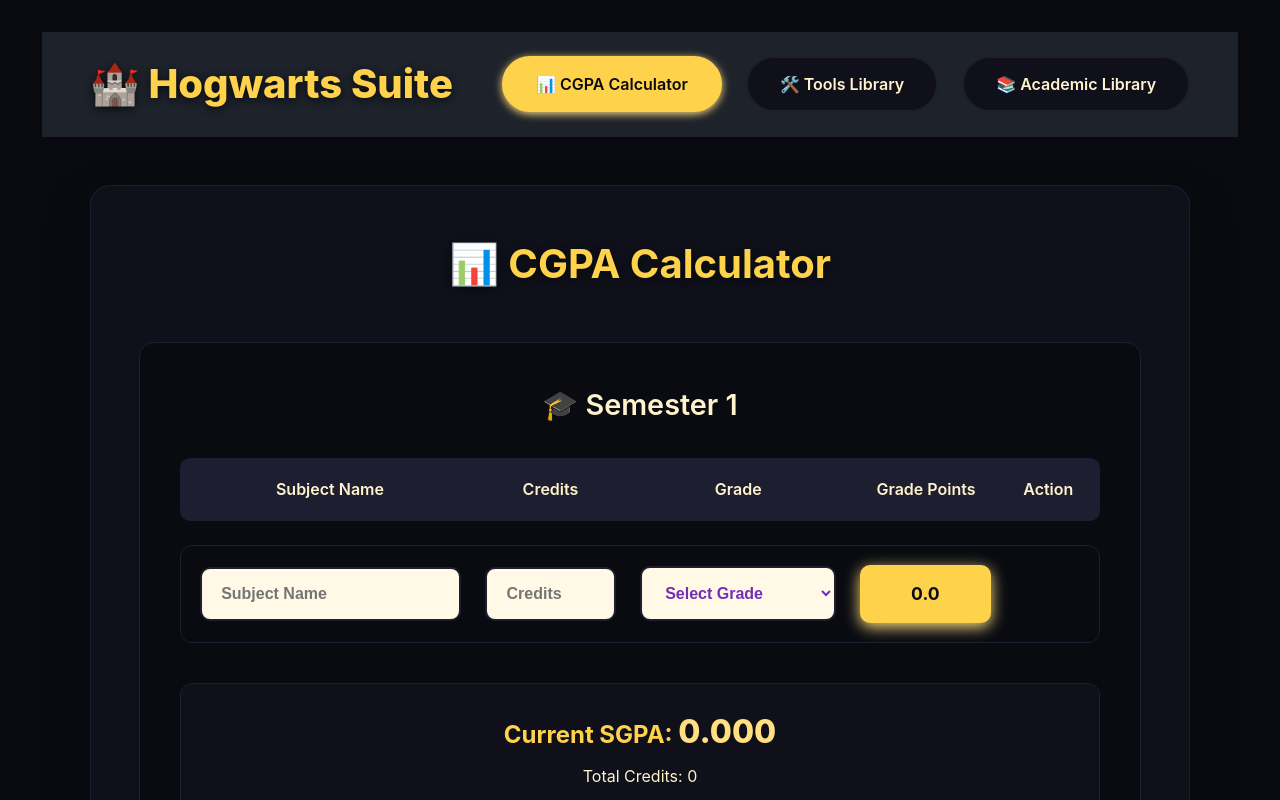
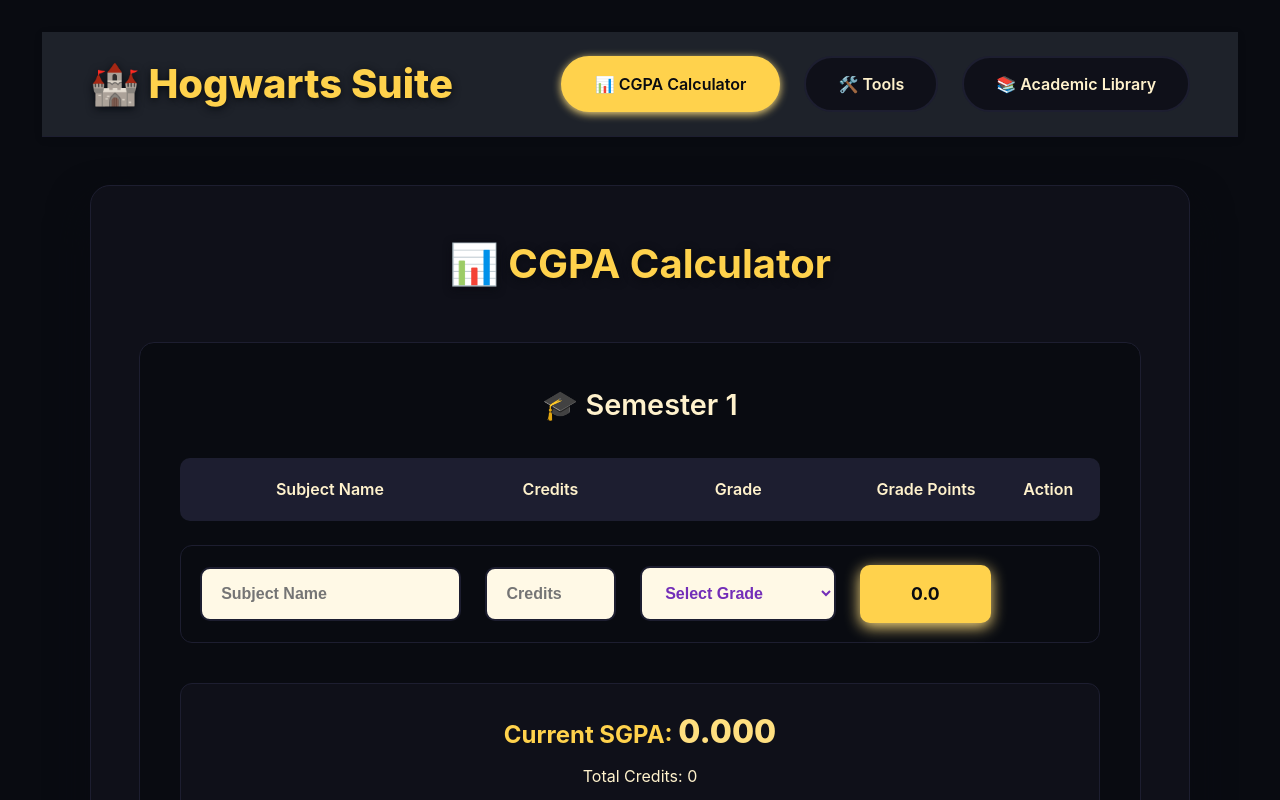
Before and after one commit to Sainava/Wiz-Scholar, a React (Vite) app in the folder client/: page / in a window 1280 px wide. Shown: the top 800 px of the page. Built offline with nearby package versions, Linux system fonts and the light colour scheme.

Commit message:
Update Navbar.jsx

```diff
--- a/client/src/components/HogwartsSuite/Navbar.jsx
+++ b/client/src/components/HogwartsSuite/Navbar.jsx
@@ -20,7 +20,7 @@
               className={`nav-link ${activeSection === 'tools' ? 'active' : ''}`}
               onClick={() => setActiveSection('tools')}
             >
-              🛠️ Tools Library
+              🛠️ Tools
             </button>
           </li>
           <li>
```
